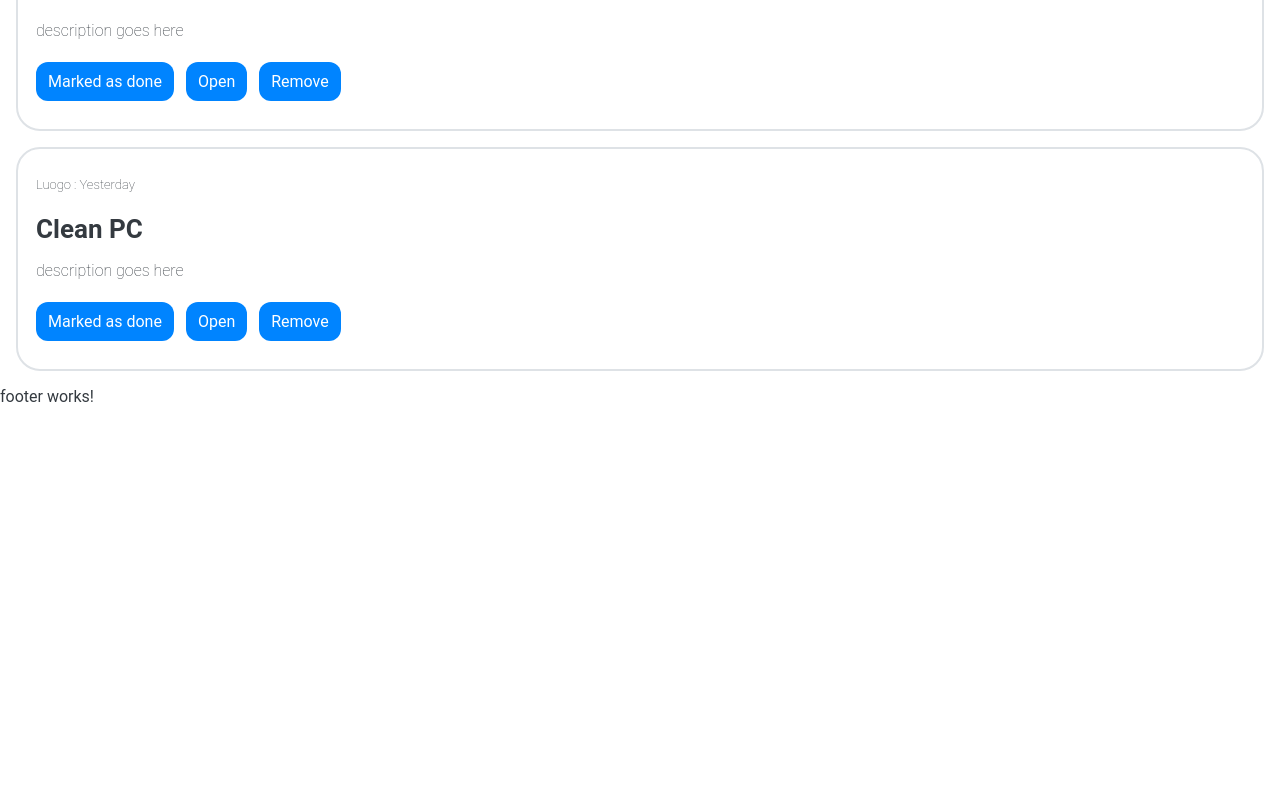
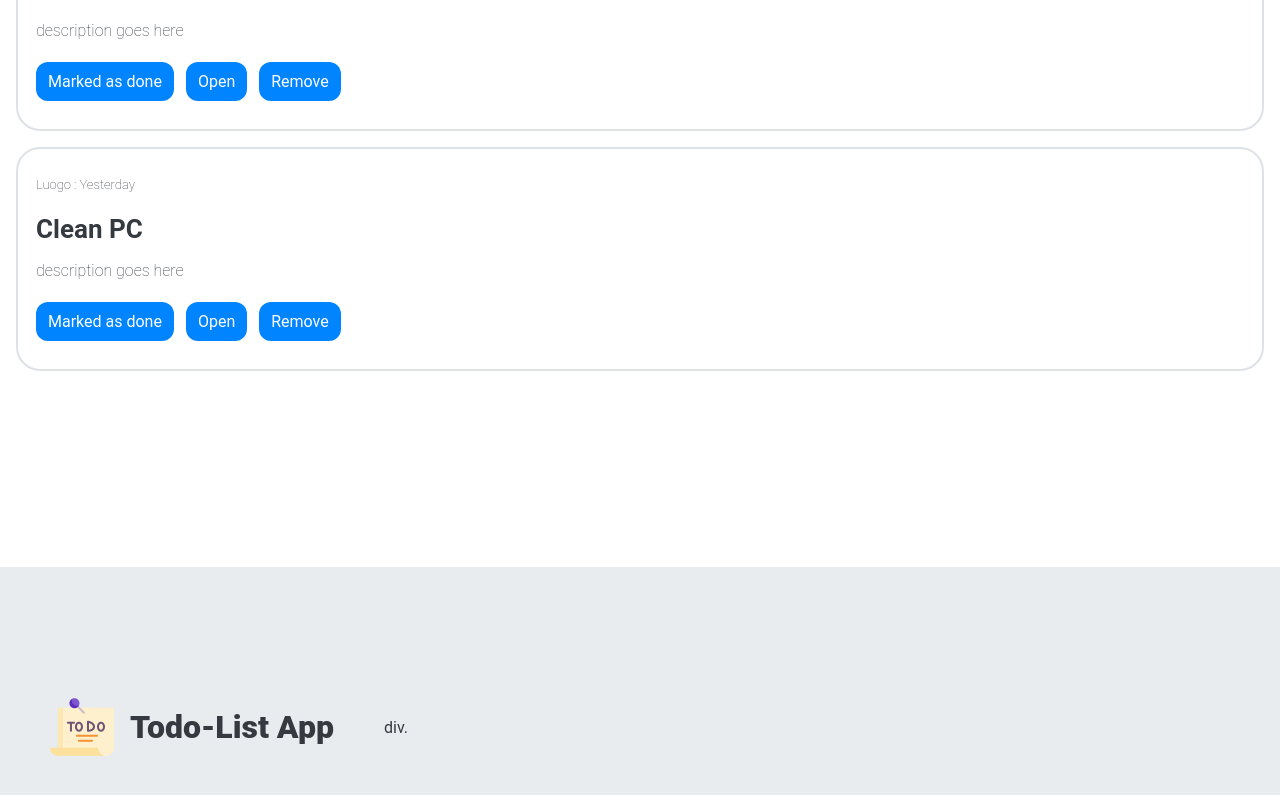
Before and after one commit to RiccardoParrino/ToDoApp, an Angular app in the folder frontend/todo/: page / in a window 1280 px wide. Shown: the part 2126-2921 px from the top of the page. Before the commit the page ends 2532 px from the top, so only its background shows below. Built offline with nearby package versions, Linux system fonts and the light colour scheme.

Commit message:
adding initial footer

```diff
--- a/frontend/todo/src/app/footer/footer.css
+++ b/frontend/todo/src/app/footer/footer.css
@@ -0,0 +1,37 @@
+.footer {
+    background-color: #e9ecef;
+    margin-top: 196px;
+}
+
+.footer-container {
+    display: flex;
+    flex-direction: row;
+    justify-content: space-between;
+    align-items: center;
+    max-width: 1300px;
+    margin: 0px auto;
+    padding: 128px 0px;
+    width: 100%;
+}
+
+.right-footer-container {
+    display: flex;
+    flex-direction: row;
+    align-items: center;
+    justify-content: center;
+    column-gap: 16px;
+    width: 30%;
+}
+
+.left-footer-container {
+    width: 70%;
+}
+
+.footer-img {
+    width: 64px;
+}
+
+.footer-title-app {
+    font-size: 32px;
+    font-weight: 900;
+}
--- a/frontend/todo/src/app/footer/footer.html
+++ b/frontend/todo/src/app/footer/footer.html
@@ -1 +1,11 @@
-<p>footer works!</p>
+<div class="footer">
+    <div class="footer-container">
+        <div class="right-footer-container">
+            <img class="footer-img" src="to-do-list.png" alt="">
+            <p class="footer-title-app">Todo-List App</p>
+        </div>
+        <div class="left-footer-container">
+            div.
+        </div>
+    </div>
+</div>
```
